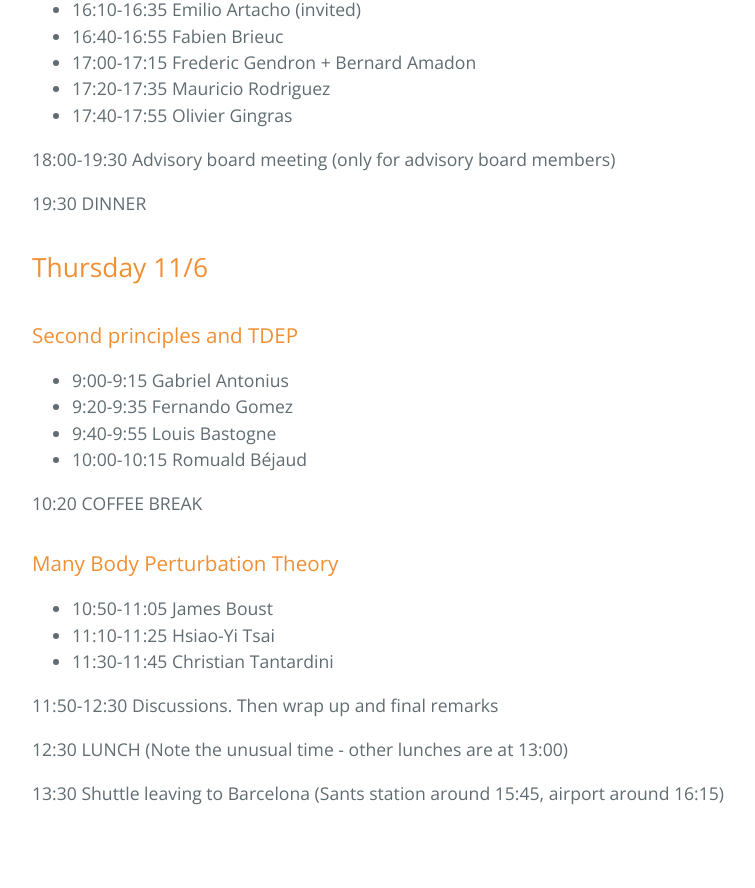
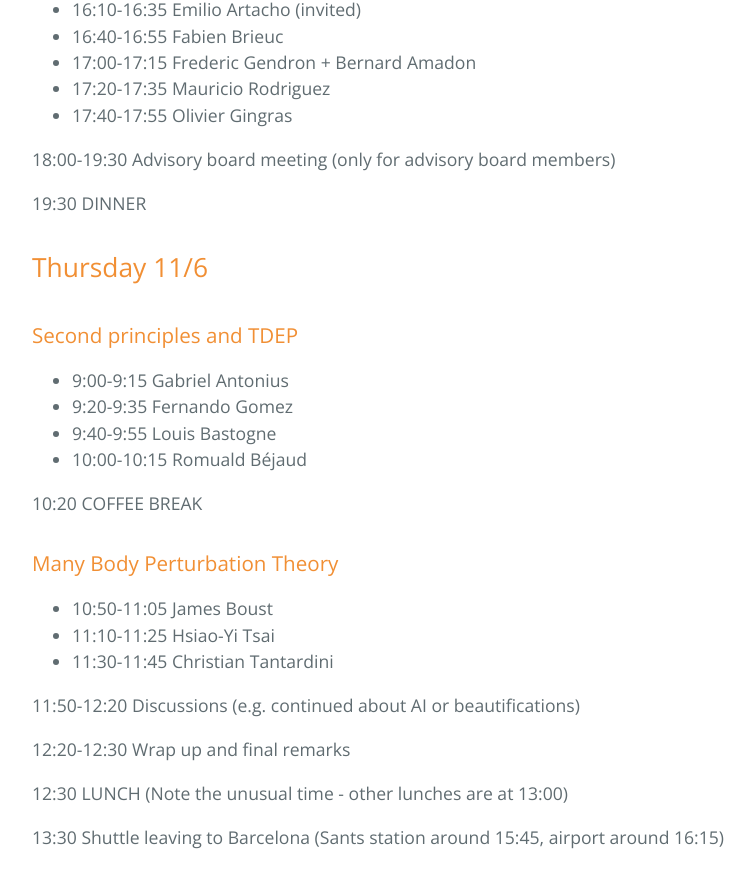
Before and after one commit to abinit/abidev2026, a Jekyll site: the page built from docs/program.md, in a window 1280 px wide and 900 px high, scrolled down 3120 px. Shown: the top 888 px of the window, without its empty margins (192-947 px from the left). Built offline with Jekyll 4.4.1, drawn with Linux system fonts in a browser that asks for light colours; the repository's description, which GitHub fills in, is left out; before the commit the page ends 3976 px from its top, so only the background shows below that.

Commit message:
Update Thursday program

```diff
--- a/docs/program.md
+++ b/docs/program.md
@@ -135,9 +135,9 @@ Session titles and schedule might still be modified ! Titles of oral presentatio
 - 11:10-11:25 Hsiao-Yi Tsai
 - 11:30-11:45 Christian Tantardini
 
+11:50-12:20 Discussions (e.g. continued about AI or beautifications)
 
-11:50-12:30 Discussions. Then wrap up and final remarks
-
+12:20-12:30 Wrap up and final remarks
 
 12:30 LUNCH (Note the unusual time - other lunches are at 13:00)
 
```
